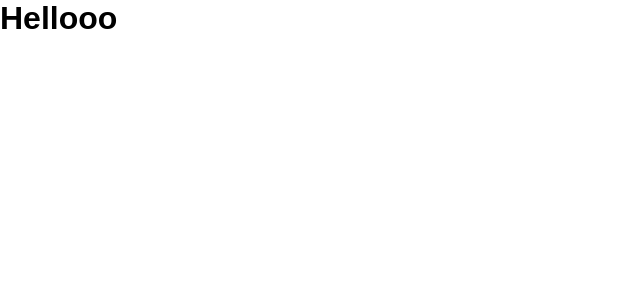
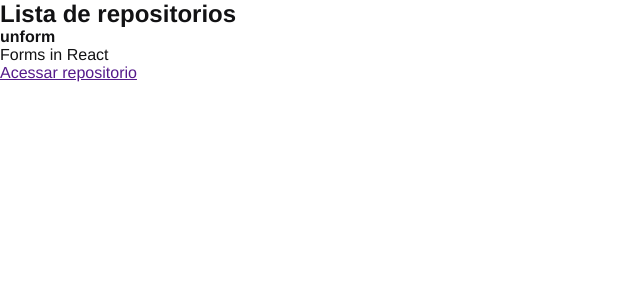
Before and after one commit to DaniloNR/github-explorer, a React app: page / in a window 1280 px wide. Shown: the top 300 px of the page, without its empty margins (0-640 px from the left). Built offline with nearby package versions, Linux system fonts and the light colour scheme.

Commit message:
feat: add first custom component to application

```diff
--- a/src/App.jsx
+++ b/src/App.jsx
@@ -1,5 +1,7 @@
 import './styles/global.scss'
+import { RepositoryList } from './components/RepositoryList'
+
 
 export function App () {
-  return <h1>Hellooo</h1>
+  return <RepositoryList/>
 }
--- /dev/null
+++ b/src/components/RepositoryList.jsx
@@ -0,0 +1,20 @@
+const repository = {
+  name: 'unform'
+}
+
+
+export function RepositoryList () {
+  return (
+    <section className="repository-list">
+      <h1>Lista de repositorios</h1>
+
+      <ul>
+        <li>
+          <strong>{repository.name}</strong>
+          <p>Forms in React</p>
+          <a href="">Acessar repositorio</a>
+        </li>
+      </ul>
+    </section>
+  )
+}
--- a/src/styles/global.scss
+++ b/src/styles/global.scss
@@ -5,5 +5,6 @@
 }
 
 body {
-    font-family: Arial, Helvetics, sans-serif;
+    font: 16px "Helvetica Neue", Arial, sans-serif;
+    color: #121214;
 }
```
